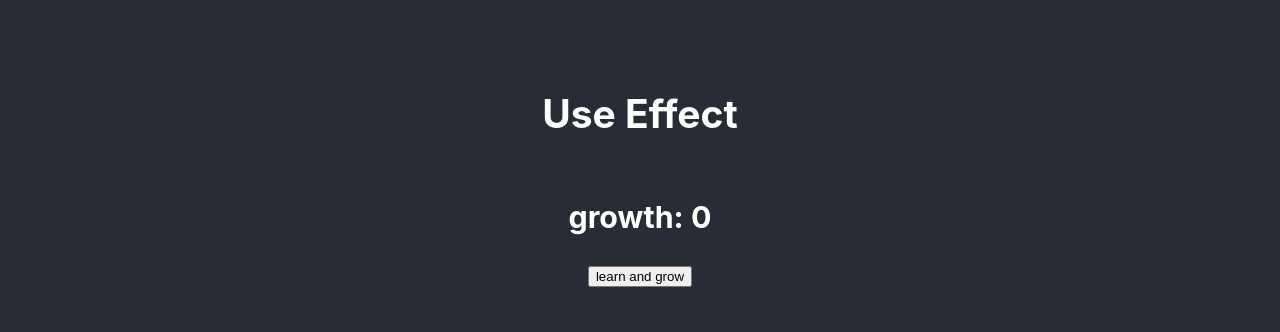
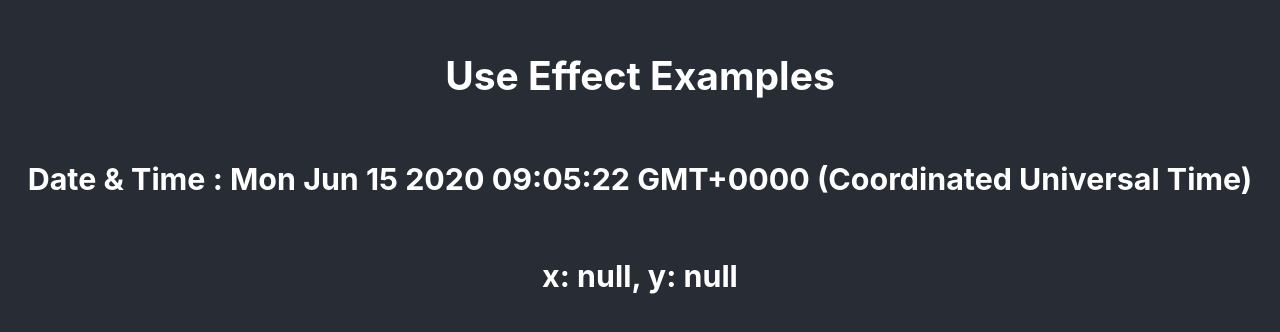
Before and after one commit to tutu-tonton/Udemy_ReactHooksAZ, a React (Create React App) app: page / in a window 1280 px wide. Shown: the part 228-560 px from the top of the page. Built offline with nearby package versions, Linux system fonts and the light colour scheme.

Commit message:
30.useEffect examples. - １秒毎に更新される時刻表示。マウスポインターの位置を表示。

```diff
--- a/src/App.js
+++ b/src/App.js
@@ -1,61 +1,118 @@
 import React, { useState, useEffect } from 'react';
 
 import './App.scss';
-
-let born = false;
+//========================================
+//  useEffectの例
+//  １秒毎に更新される時間
+//  マウスポインたーの位置
+//========================================
+const initXY = {
+	x: null,
+	y: null,
+};
 
 const App = () => {
-	const [growth, setGrowth] = useState(0);
-	const [nirvana, setNirvana] = useState(false);
+	const [time, setTime] = useState(Date);
+	const [xy, setXY] = useState(initXY);
+
+	// １秒毎に更新される時間表示
+	useEffect(() => {
+		let handle = setInterval(() => {
+			setTime(Date);
+		}, 1000);
+		// １秒毎に新たなhandleが生み出されていく
+		// クリーンアップ実行
+		return () => {
+			clearInterval(handle);
+		};
+	});
+
+	// マウスポインターの座標表示
+	const mousemoveHandle = (e) => {
+		setXY({
+			x: e.clientX,
+			y: e.clientY,
+		});
+	};
 
 	useEffect(() => {
-		if (born) {
-			document.title = 'nirvana attained';
-		}
-	}, [nirvana]);
-
-	// useEffect マウント時だけ実行されるパターン
-	useEffect(() => {
-		console.log('I am born!');
+		window.addEventListener('mousemove', mousemoveHandle);
+		return () => {
+			window.removeEventListener('mousemove', mousemoveHandle);
+		};
 	}, []);
-
-	// マウント＋レンダリング毎に実行されるパターン
-	// useEffect(() => {
-	// 	console.log('every updated!');  //
-	// });
-
-	// マウント時は実行しない
-	useEffect(() => {
-		if (born) {
-			console.log('make mistake and learn!'); //
-		} else {
-			born = true;
-		}
-
-		// ある一定値で実行
-		if (growth > 70) {
-			setNirvana(true);
-		}
-		// return (
-		//   const cleanup = () => {
-		//     console.log('cleanup after mistakes');
-		//   }
-		// )
-	});
-
-	const growHandle = () => {
-		setGrowth(growth + 10);
-	};
 
 	return (
 		<div className="App">
 			<header className="App-header">
-				<h2>Use Effect</h2>
-				<h3>growth: {growth}</h3>
-				<button onClick={growHandle}>learn and grow</button>
+				<h2>Use Effect Examples</h2>
+				<h3>Date & Time : {time}</h3>
+				<h3>{`x: ${xy.x}, y: ${xy.y}`}</h3>
 			</header>
 		</div>
 	);
 };
 
 export default App;
+
+//========================================
+//  29. useEffect
+//  ライフサイクル - 条件で実行される
+//========================================
+// let born = false;
+
+// const App = () => {
+// 	const [growth, setGrowth] = useState(0);
+// 	const [nirvana, setNirvana] = useState(false);
+
+// 	useEffect(() => {
+// 		if (born) {
+// 			document.title = 'nirvana attained';
+// 		}
+// 	}, [nirvana]);
+
+// 	// useEffect マウント時だけ実行されるパターン
+// 	useEffect(() => {
+// 		console.log('I am born!');
+// 	}, []);
+
+// 	// マウント＋レンダリング毎に実行されるパターン
+// 	// useEffect(() => {
+// 	// 	console.log('every updated!');  //
+// 	// });
+
+// 	// マウント時は実行しない
+// 	useEffect(() => {
+// 		if (born) {
+// 			console.log('make mistake and learn!'); //
+// 		} else {
+// 			born = true;
+// 		}
+
+// 		// ある一定値で実行
+// 		if (growth > 70) {
+// 			setNirvana(true);
+// 		}
+// 		// return (
+// 		//   const cleanup = () => {
+// 		//     console.log('cleanup after mistakes');
+// 		//   }
+// 		// )
+// 	});
+
+// 	const growHandle = () => {
+// 		setGrowth(growth + 10);
+// 	};
+
+// 	return (
+// 		<div className="App">
+// 			<header className="App-header">
+// 				<h2>Use Effect</h2>
+// 				<h3>growth: {growth}</h3>
+// 				<button onClick={growHandle}>learn and grow</button>
+// 			</header>
+// 		</div>
+// 	);
+// };
+
+// export default App;
```
Also changed, not shown: src/App_formInput.js (renamed from src/formInput_App.js), src/App_groceryList.js (renamed from src/groceryList_App.js), 1 other file (tests, documents, lock files or other folders).
